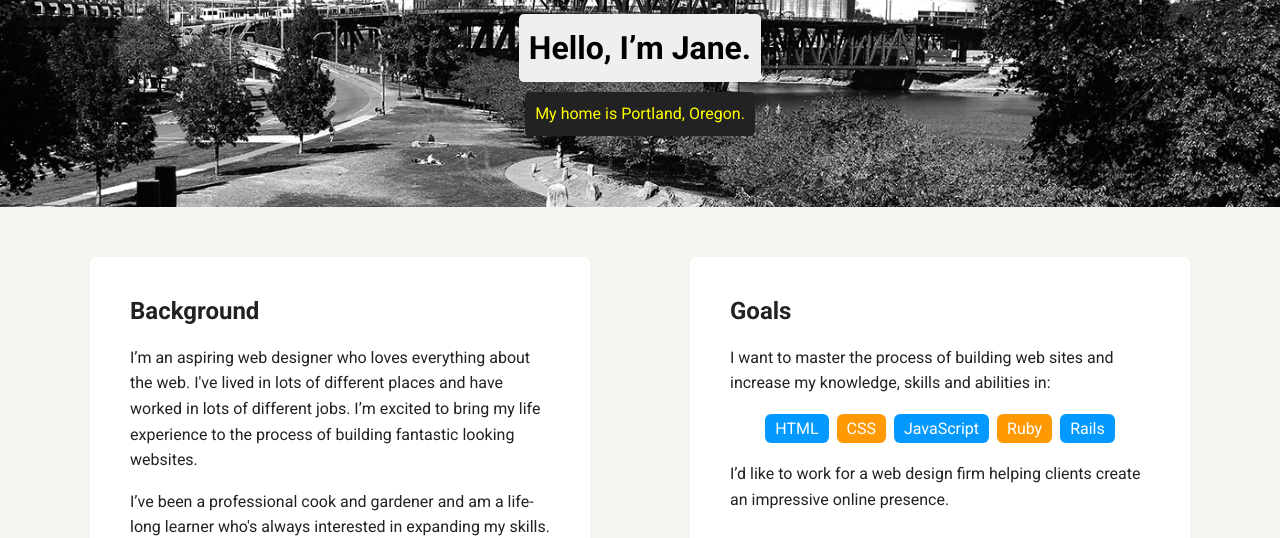
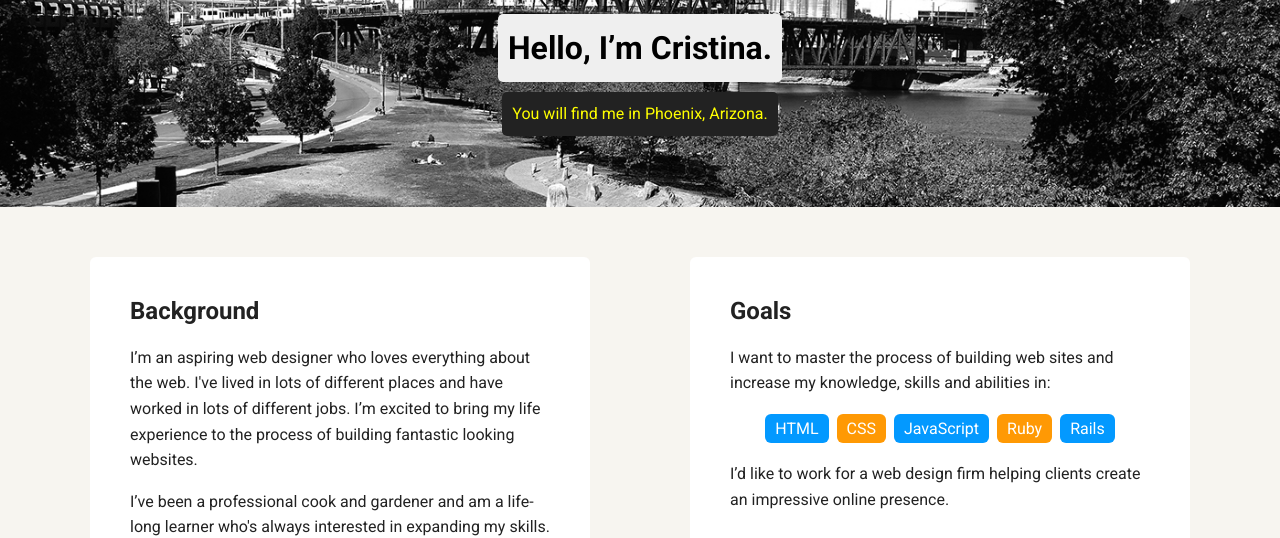
Before and after one commit to cristinauramirez/Techdegree-project1, a plain HTML site: page index.html in a window 1280 px wide. Shown: the part 263-801 px from the top of the page. Drawn offline with Linux system fonts and the light colour scheme; a web font is replaced by a local one.

Commit message:
Changed the class atributes name and location

```diff
--- a/index.html
+++ b/index.html
@@ -18,8 +18,8 @@
 
     <header>
       <img src="images/me.png" alt="Drawing of Cristina Ramirez" class="profile-image">
-      <h1 class="tag name">Hello, I’m Jane.</h1>
-      <p class="tag location">My home is Portland, Oregon.</p>
+      <h1 class="tag name">Hello, I’m Cristina.</h1>
+      <p class="tag location">You will find me in Phoenix, Arizona.</p>
     </header>
 
     <main class="flex">
```
